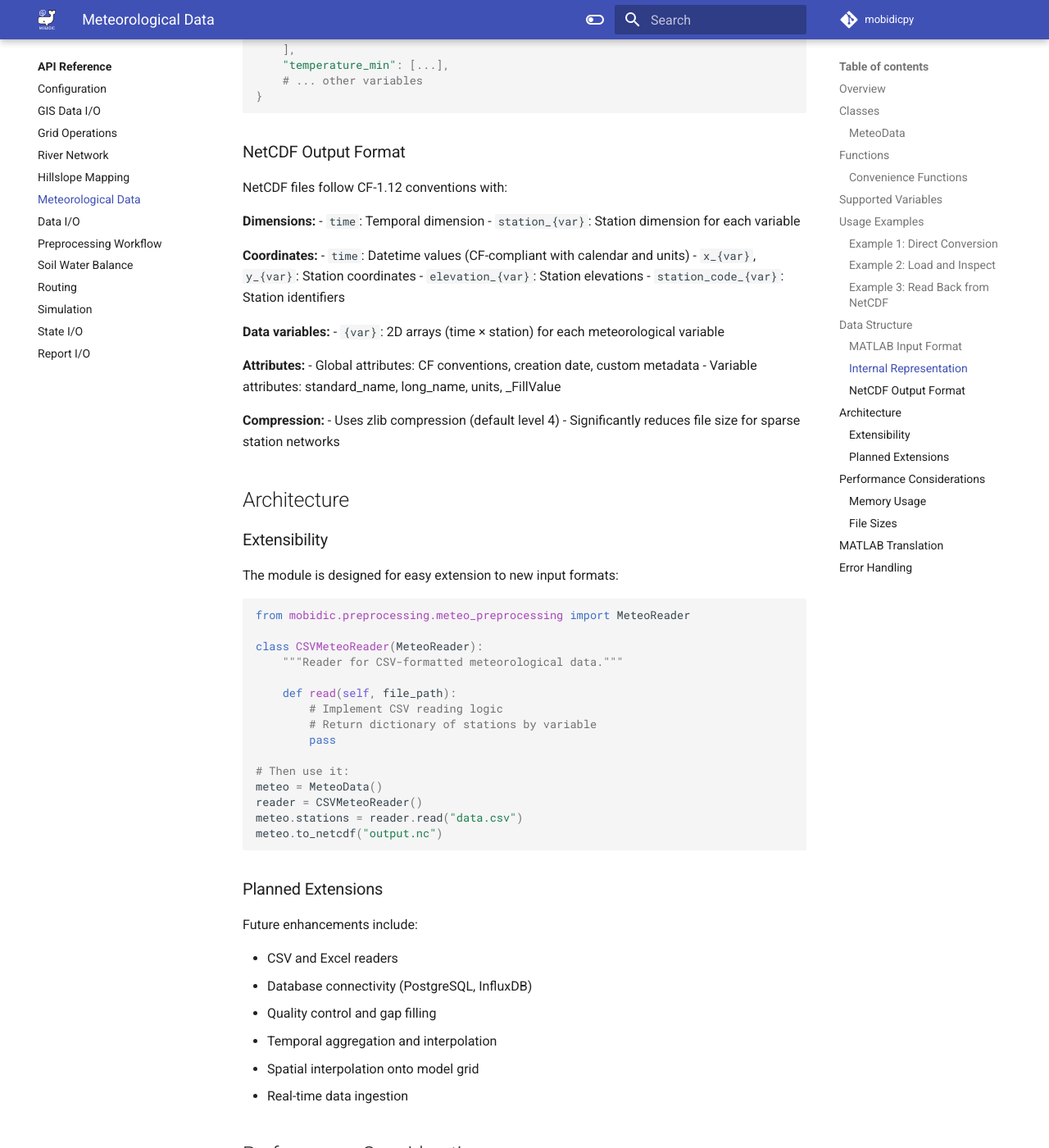
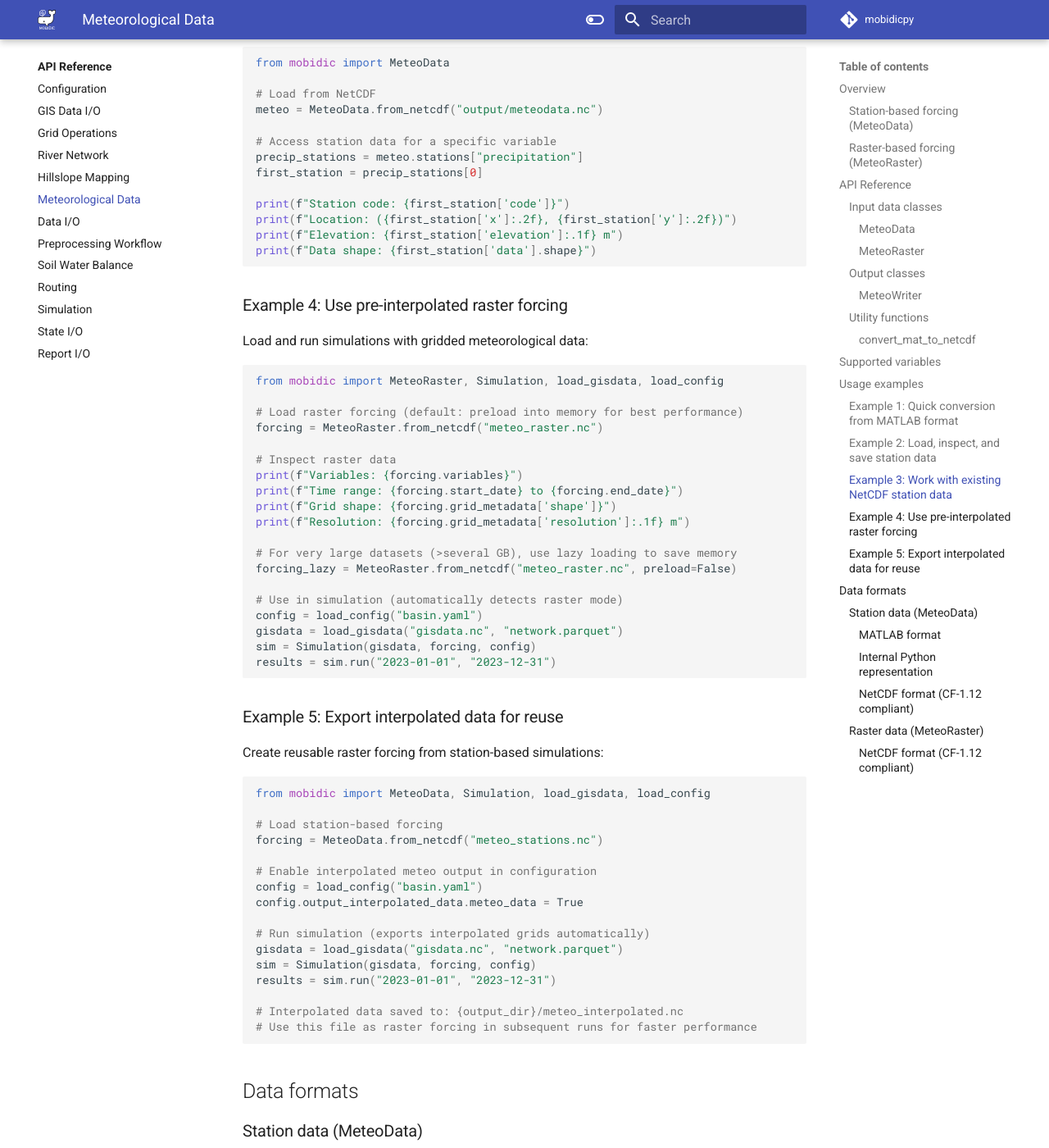
Before and after one commit to mobidichydro/MOBIDICpy, an MkDocs documentation site: the page built from docs/reference/meteo.md, in a window 1280 px wide and 1400 px high, scrolled down 3591 px. Shown: the whole window at 82% size. Built offline with MkDocs 1.6.1 and Material for MkDocs 9.7.7, drawn with Linux system fonts in a browser that asks for light colours; a script that is not in the unit is left out; comment, search, counter and statistics services are not loaded; some of the changed text lies outside the part shown.

Commit message:
Added raster-based forcing documentation

````diff
--- a/docs/reference/meteo.md
+++ b/docs/reference/meteo.md
@@ -1,31 +1,66 @@
-# Meteorological Preprocessing
+# Meteorological data
 
-The meteorological preprocessing module handles conversion of meteorological forcing data from various formats into CF-compliant NetCDF files for use in MOBIDIC simulations.
+The meteorological data module handles both station-based and gridded (raster) meteorological forcing for MOBIDIC simulations.
 
 ## Overview
 
-MOBIDICpy uses a modular architecture for meteorological data preprocessing:
+MOBIDICpy supports two modes of meteorological forcing, each suited to different workflows:
 
-- **Abstract interface**: `MeteoReader` base class for extensibility
-- **Format-specific readers**: Currently supports MATLAB .mat files
-- **Unified data container**: `MeteoData` class organizes station data by variable type
-- **CF-compliant output**: NetCDF files following Climate and Forecast conventions
+### Station-based forcing (MeteoData)
 
-This design allows easy extension to additional input formats (CSV, NetCDF, database connections) while maintaining a consistent internal representation.
+Use when you have time-series from weather stations that need spatial interpolation.
 
-## Classes
+- **Station time series**: Time-series from weather stations
+- **Spatial interpolation**: Performed during simulation (IDW or Nearest Neighbor)
+- **Format support**: MATLAB .mat files and CF-compliant NetCDF
+- **Optional grid export**: Can save interpolated grids as NetCDF for reuse
 
-### MeteoData
+
+### Raster-based forcing (MeteoRaster)
+
+Use when you have pre-interpolated gridded data or want to reuse previously interpolated results.
+
+- **Gridded data**: Reads pre-interpolated NetCDF files with dimensions (time, y, x)
+- **Performance**: Faster simulation by skipping real-time interpolation
+- **Grid validation**: Automatically validates that rasters match the model grid
+- **Best for**: Production runs, scenario analysis, or when using external gridded datasets (e.g., reanalysis products)
+
+
+**Workflow recommendation:**
+
+1. **Initial run**: Use station-based forcing with `output_interpolated_data.meteo_data = True`
+2. **Subsequent runs**: Use the exported raster forcing for faster performance
+3. **Different interpolation**: Re-run with station forcing if you need to change interpolation method
+
+## API Reference
+
+### Input data classes
+
+#### MeteoData
+Container for station-based meteorological data with spatial interpolation capability.
 
 ::: mobidic.preprocessing.meteo_preprocessing.MeteoData
 
-## Functions
+#### MeteoRaster
+Container for pre-interpolated raster meteorological forcing.
 
-### Convenience Functions
+::: mobidic.preprocessing.meteo_raster.MeteoRaster
+
+### Output classes
+
+#### MeteoWriter
+Writer for saving interpolated meteorological grids from station-based simulations.
+
+::: mobidic.io.meteo.MeteoWriter
+
+### Utility functions
+
+#### convert_mat_to_netcdf
+Direct conversion from MATLAB .mat format to CF-compliant NetCDF.
 
 ::: mobidic.preprocessing.meteo_preprocessing.convert_mat_to_netcdf
 
-## Supported Variables
+## Supported variables
 
 The meteorological preprocessing module handles six standard variables:
 
@@ -38,11 +73,11 @@
 | `wind_speed` | Wind speed | m/s | `s_vv` |
 | `radiation` | Solar radiation | W/m² | `s_ra` |
 
-## Usage Examples
+## Usage examples
 
-### Example 1: Direct Conversion
+### Example 1: Quick conversion from MATLAB format
 
-Convert MATLAB .mat file directly to NetCDF:
+The fastest way to convert legacy MATLAB meteorological data:
 
 ```python
 from mobidic import convert_mat_to_netcdf
@@ -58,9 +93,9 @@
 )
 ```
 
-### Example 2: Load and Inspect
+### Example 2: Load, inspect, and save station data
 
-Load data, inspect it, and then save:
+When you need to examine data before using it in simulations:
 
 ```python
 from mobidic import MeteoData
@@ -85,9 +120,9 @@
 )
 ```
 
-### Example 3: Read Back from NetCDF
+### Example 3: Work with existing NetCDF station data
 
-Load previously saved NetCDF file:
+Load and access station data from CF-compliant NetCDF files:
 
 ```python
 from mobidic import MeteoData
@@ -95,7 +130,7 @@
 # Load from NetCDF
 meteo = MeteoData.from_netcdf("output/meteodata.nc")
 
-# Access station data
+# Access station data for a specific variable
 precip_stations = meteo.stations["precipitation"]
 first_station = precip_stations[0]
 
@@ -105,14 +140,66 @@
 print(f"Data shape: {first_station['data'].shape}")
 ```
 
-## Data Structure
+### Example 4: Use pre-interpolated raster forcing
 
-### MATLAB Input Format
+Load and run simulations with gridded meteorological data:
 
-MATLAB .mat files should contain struct arrays with the following fields:
+```python
+from mobidic import MeteoRaster, Simulation, load_gisdata, load_config
+
+# Load raster forcing (default: preload into memory for best performance)
+forcing = MeteoRaster.from_netcdf("meteo_raster.nc")
+
+# Inspect raster data
+print(f"Variables: {forcing.variables}")
+print(f"Time range: {forcing.start_date} to {forcing.end_date}")
+print(f"Grid shape: {forcing.grid_metadata['shape']}")
+print(f"Resolution: {forcing.grid_metadata['resolution']:.1f} m")
+
+# For very large datasets (>several GB), use lazy loading to save memory
+forcing_lazy = MeteoRaster.from_netcdf("meteo_raster.nc", preload=False)
+
+# Use in simulation (automatically detects raster mode)
+config = load_config("basin.yaml")
+gisdata = load_gisdata("gisdata.nc", "network.parquet")
+sim = Simulation(gisdata, forcing, config)
+results = sim.run("2023-01-01", "2023-12-31")
+```
+
+### Example 5: Export interpolated data for reuse
+
+Create reusable raster forcing from station-based simulations:
+
+```python
+from mobidic import MeteoData, Simulation, load_gisdata, load_config
+
+# Load station-based forcing
+forcing = MeteoData.from_netcdf("meteo_stations.nc")
+
+# Enable interpolated meteo output in configuration
+config = load_config("basin.yaml")
+config.output_interpolated_data.meteo_data = True
+
+# Run simulation (exports interpolated grids automatically)
+gisdata = load_gisdata("gisdata.nc", "network.parquet")
+sim = Simulation(gisdata, forcing, config)
+results = sim.run("2023-01-01", "2023-12-31")
+
+# Interpolated data saved to: {output_dir}/meteo_interpolated.nc
+# Use this file as raster forcing in subsequent runs for faster performance
+```
+
+
+## Data formats
+
+### Station data (MeteoData)
+
+#### MATLAB format
+
+Legacy MATLAB .mat files should contain struct arrays with these fields:
 
 ```matlab
-% Example structure for precipitation
+% Example structure for precipitation (variable name: sp)
 sp(i).code      % Station identifier (string or number)
 sp(i).est       % X coordinate (easting)
 sp(i).nord      % Y coordinate (northing)
@@ -122,130 +209,114 @@
 sp(i).dati      % Data vector (values)
 ```
 
-**Important**: MATLAB datenum values are automatically converted to pandas datetime, accounting for the MATLAB epoch (January 1, 0000) vs Unix epoch (January 1, 1970) offset.
+Variable names in MATLAB: `sp` (precipitation), `s_ta_min` (temperature min), `s_ta_max` (temperature max), `s_ua` (humidity), `s_vv` (wind speed), `s_ra` (radiation).
 
-### Internal Representation
+**Note**: MATLAB datenum values are automatically converted to pandas datetime, accounting for the epoch difference (MATLAB: January 1, 0000; Unix: January 1, 1970).
 
-`MeteoData` stores data in a dictionary structure:
+#### Internal Python representation
+
+`MeteoData` stores station data as a nested dictionary:
 
 ```python
 meteo.stations = {
     "precipitation": [
         {
             "code": "STATION_001",
-            "x": 671234.5,
-            "y": 4821098.3,
-            "elevation": 342.0,
+            "x": 671234.5,              # Easting
+            "y": 4821098.3,             # Northing
+            "elevation": 342.0,         # meters
             "name": "Firenze",
             "time": pd.DatetimeIndex([...]),
-            "data": np.array([...])
+            "data": np.array([...])     # Time series values
         },
-        # ... more stations
+        # ... additional stations
     ],
     "temperature_min": [...],
+    "temperature_max": [...],
     # ... other variables
 }
 ```
 
-### NetCDF Output Format
+#### NetCDF format (CF-1.12 compliant)
 
-NetCDF files follow CF-1.12 conventions with:
+Station data exported to NetCDF follows Climate and Forecast conventions:
 
-**Dimensions:**
-- `time`: Temporal dimension
-- `station_{var}`: Station dimension for each variable
+**Structure:**
+```
+Dimensions:
+  - time: N timesteps
+  - station_precipitation: M stations for precipitation
+  - station_temperature_min: K stations for temperature_min
+  - ... (one dimension per variable)
 
-**Coordinates:**
-- `time`: Datetime values (CF-compliant with calendar and units)
-- `x_{var}`, `y_{var}`: Station coordinates
-- `elevation_{var}`: Station elevations
-- `station_code_{var}`: Station identifiers
+Coordinates:
+  - time(time): datetime64[ns]
+  - x_precipitation(station_precipitation): float64
+  - y_precipitation(station_precipitation): float64
+  - elevation_precipitation(station_precipitation): float32
+  - station_code_precipitation(station_precipitation): str
 
-**Data variables:**
-- `{var}`: 2D arrays (time × station) for each meteorological variable
-
-**Attributes:**
-- Global attributes: CF conventions, creation date, custom metadata
-- Variable attributes: standard_name, long_name, units, _FillValue
-
-**Compression:**
-- Uses zlib compression (default level 4)
-- Significantly reduces file size for sparse station networks
-
-## Architecture
-
-### Extensibility
-
-The module is designed for easy extension to new input formats:
-
-```python
-from mobidic.preprocessing.meteo_preprocessing import MeteoReader
-
-class CSVMeteoReader(MeteoReader):
-    """Reader for CSV-formatted meteorological data."""
-
-    def read(self, file_path):
-        # Implement CSV reading logic
-        # Return dictionary of stations by variable
-        pass
-
-# Then use it:
-meteo = MeteoData()
-reader = CSVMeteoReader()
-meteo.stations = reader.read("data.csv")
-meteo.to_netcdf("output.nc")
+Data variables:
+  - precipitation(time, station_precipitation): float32
+  - temperature_min(time, station_temperature_min): float32
+  - ... (one variable per meteorological parameter)
 ```
 
-### Planned Extensions
+**Features:**
 
-Future enhancements include:
+- CF-1.12 compliant metadata (standard_name, long_name, units)
+- Zlib compression (default level 4) for efficient storage
+- Custom global attributes supported via `add_metadata`
 
-- CSV and Excel readers
-- Database connectivity (PostgreSQL, InfluxDB)
-- Quality control and gap filling
-- Temporal aggregation and interpolation
-- Spatial interpolation onto model grid
-- Real-time data ingestion
+### Raster data (MeteoRaster)
 
-## Performance Considerations
+#### NetCDF format (CF-1.12 compliant)
 
-### Memory Usage
+Gridded forcing data follows standard CF conventions:
 
-MeteoData loads all station time series into memory. For very large datasets:
+**Required structure:**
+```
+Dimensions:
+  - time: unlimited (temporal)
+  - y: grid rows (north-south)
+  - x: grid columns (east-west)
 
-- Consider processing in chunks by variable or time period
-- Use generators for streaming processing
-- Leverage Dask for out-of-core computation
+Coordinates:
+  - time(time): datetime64[ns] with CF-compliant calendar
+  - x(x): float64 (easting or longitude)
+  - y(y): float64 (northing or latitude)
 
-### File Sizes
+Data variables:
+  - precipitation(time, y, x): float32 [mm/h]
+  - pet(time, y, x): float32 [mm/h]
+  - temperature(time, y, x): float32 [°C]
+  - ... (additional variables as needed)
 
-NetCDF compression significantly reduces file sizes:
+Grid mapping:
+  - crs(): int32 with spatial_ref or crs_wkt attribute
+```
 
-| Compression Level | Compression Ratio | Write Speed |
-|-------------------|-------------------|-------------|
-| 0 (none) | 1.0× | Fastest |
-| 4 (default) | ~3-5× | Fast |
-| 9 (maximum) | ~4-6× | Slow |
+**Example inspection:**
+```python
+import xarray as xr
 
-Level 4 provides good compression with minimal performance impact.
+ds = xr.open_dataset("meteo_raster.nc")
+print(ds)
+# <xarray.Dataset>
+# Dimensions:         (time: 8761, y: 200, x: 300)
+# Coordinates:
+#   * time            (time) datetime64[ns] 2023-01-01 ... 2023-12-31
+#   * x               (x) float64 600000.0 ... 629900.0
+#   * y               (y) float64 4800000.0 ... 4820000.0
+# Data variables:
+#     precipitation   (time, y, x) float32 ...
+#     pet             (time, y, x) float32 ...
+#     temperature     (time, y, x) float32 ...
+#     crs             () int32 ...
+```
 
-## MATLAB Translation
+**Requirements:**
 
-This module replaces MATLAB's manual .mat file handling and provides:
-
-- Automatic datenum conversion
-- CF-compliant NetCDF output (not available in MATLAB version)
-- Type safety and validation
-- Extensible architecture for multiple input formats
-
-## Error Handling
-
-The module provides comprehensive error checking:
-
-- **File not found**: Clear error messages with file paths
-- **Invalid format**: Validation of expected MATLAB struct fields
-- **Missing data**: Warnings for stations with no valid data
-- **Coordinate issues**: Validation of coordinate ranges
-- **Time issues**: Detection of non-monotonic or duplicate timestamps
-
-All operations use loguru for structured logging at appropriate levels (DEBUG, INFO, WARNING, ERROR).
+- Grid must align with model grid (validated automatically)
+- Units: mm/h for precipitation, °C for temperature
+- Missing values: represented as NaN
````
